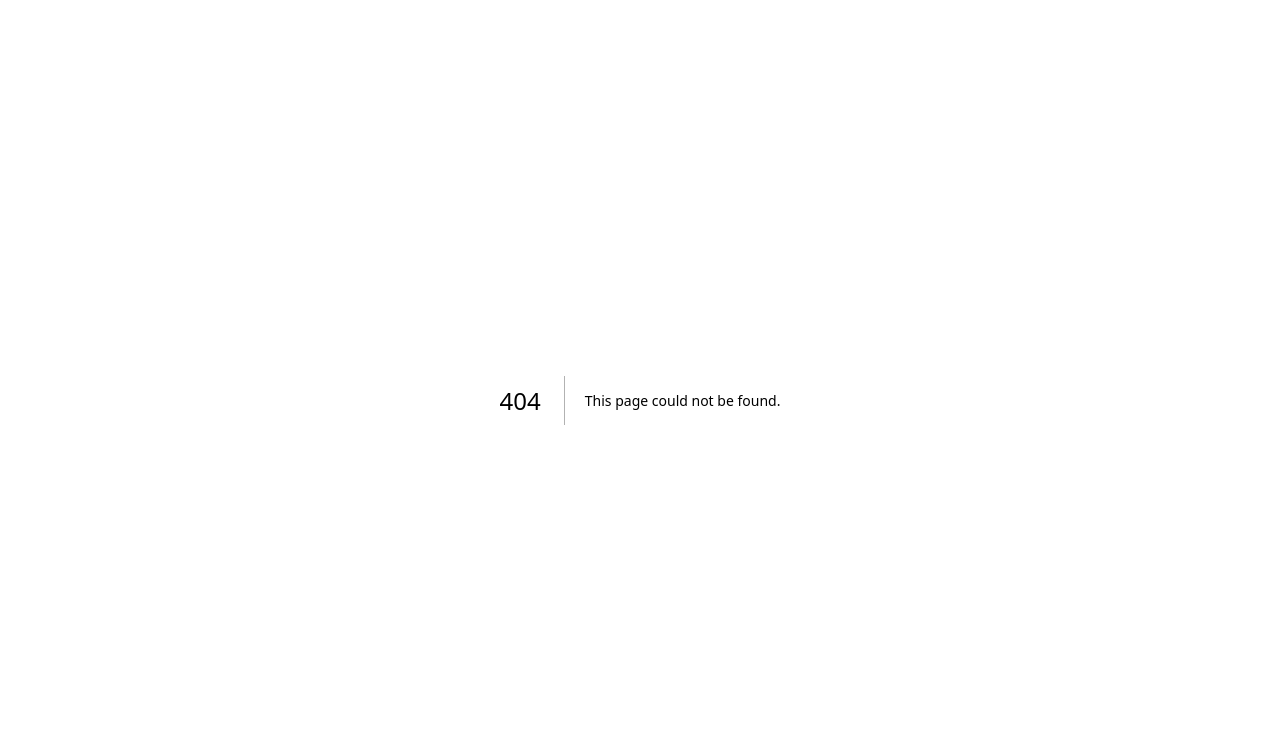
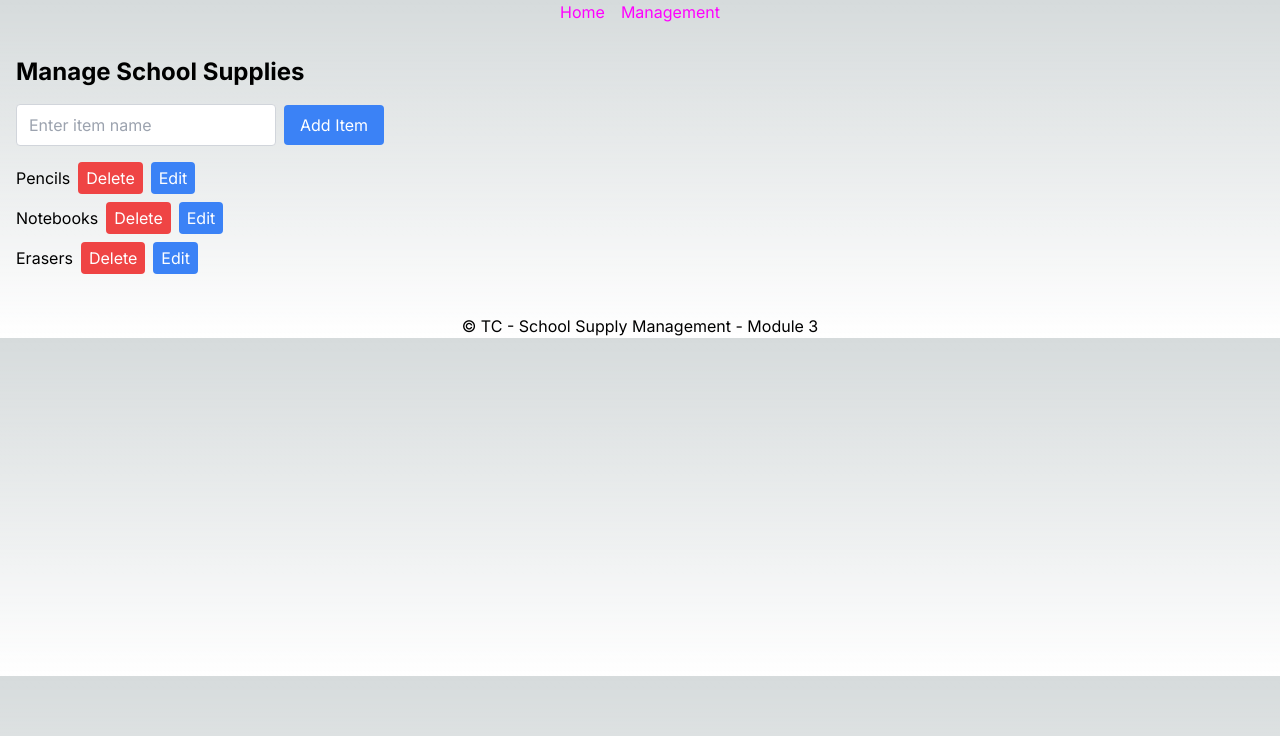
Before and after one commit to Tatyanac94/school-supply-management, a Next.js app: page /management in a window 1280 px wide. Before the commit this address had no page. Shown: the top 736 px of the page. Built offline with nearby package versions, Linux system fonts and the light colour scheme.

Commit message:
added code and styling

```diff
--- /dev/null
+++ b/src/ItemForm.jsx
@@ -0,0 +1,30 @@
+import React, { useState } from 'react';
+
+const ItemForm = ({ addItem }) => {
+  const [itemName, setItemName] = useState('');
+
+  const handleSubmit = (e) => {
+    e.preventDefault();
+    if (itemName.trim()) {
+      addItem(itemName);
+      setItemName('');
+    }
+  };
+
+  return (
+    <form onSubmit={handleSubmit} className="mb-4">
+      <input
+        type="text"
+        value={itemName}
+        onChange={(e) => setItemName(e.target.value)}
+        placeholder="Enter item name"
+        className="px-3 py-2 border border-gray-300 rounded mr-2"
+      />
+      <button type="submit" className="px-4 py-2 bg-blue-500 text-white rounded">
+        Add Item
+      </button>
+    </form>
+  );
+};
+
+export default ItemForm;
--- a/src/app/globals.css
+++ b/src/app/globals.css
@@ -1,6 +1,7 @@
-@tailwind base;
-@tailwind components;
-@tailwind utilities;
+@import 'tailwindcss/base';
+@import 'tailwindcss/components';
+@import 'tailwindcss/utilities';
+
 
 :root {
   --foreground-rgb: 0, 0, 0;
@@ -31,3 +32,16 @@ body {
     text-wrap: balance;
   }
 }
+
+/* Define custom text colors */
+.text-magenta {
+  color: magenta; /* Change this to your desired shade of magenta */
+}
+
+.text-magenta:hover {
+  color: darkmagenta; /* Change this to your desired shade of magenta */
+}
+
+.text-black {
+  color: black;
+}
--- a/src/app/layout.js
+++ b/src/app/layout.js
@@ -1,17 +1,31 @@
 import { Inter } from "next/font/google";
 import "./globals.css";
+import Link from "next/link";
 
 const inter = Inter({ subsets: ["latin"] });
 
 export const metadata = {
-  title: "Create Next App",
-  description: "Generated by create next app",
+  title: "My School Supplies",
+  description: "This list is for managing supplies.",
 };
 
 export default function RootLayout({ children }) {
   return (
     <html lang="en">
-      <body className={inter.className}>{children}</body>
+      <body className={inter.className}>
+        <header className="w-full">
+          <nav className="flex justify-center space-x-4">
+            <Link href="/" className="text-magenta hover:text-magenta">
+              Home
+            </Link>
+            <Link href="/management" className="text-magenta hover:text-magenta">
+              Management
+            </Link>
+          </nav>
+        </header>
+        {children}
+        <footer className="text-center">&copy; TC - School Supply Management - Module 3</footer>
+      </body>
     </html>
   );
 }
--- /dev/null
+++ b/src/app/management/page.jsx
@@ -0,0 +1,103 @@
+'use client';
+import React, { useState } from 'react';
+import ItemForm from '/src/ItemForm';
+
+const Management = () => {
+  const initialItems = [
+    { id: 1, name: 'Pencils' },
+    { id: 2, name: 'Notebooks' },
+    { id: 3, name: 'Erasers' },
+  ];
+
+  const [items, setItems] = useState(initialItems);
+  const [editItemId, setEditItemId] = useState(null);
+  const [editItemName, setEditItemName] = useState('');
+
+  const addItem = (itemName) => {
+    const newItem = {
+      id: Math.max(...items.map(item => item.id), 0) + 1,
+      name: itemName,
+    };
+    setItems([...items, newItem]);
+  };
+
+  const deleteItem = (itemId) => {
+    const updatedItems = items.filter(item => item.id !== itemId);
+    setItems(updatedItems);
+  };
+
+  const startEditing = (itemId, itemName) => {
+    setEditItemId(itemId);
+    setEditItemName(itemName);
+  };
+
+  const cancelEditing = () => {
+    setEditItemId(null);
+    setEditItemName('');
+  };
+
+  const saveEditedItem = () => {
+    const updatedItems = items.map(item => {
+      if (item.id === editItemId) {
+        return { ...item, name: editItemName };
+      }
+      return item;
+    });
+    setItems(updatedItems);
+    setEditItemId(null);
+    setEditItemName('');
+  };
+
+  return (
+    <div className="container mx-auto px-4 py-8">
+      <h1 className="text-2xl font-bold mb-4">Manage School Supplies</h1>
+      <ItemForm addItem={addItem} />
+      <ul>
+        {items.map(item => (
+          <li key={item.id} className="mb-2">
+            {editItemId === item.id ? (
+              <div className="flex items-center">
+                <input
+                  type="text"
+                  value={editItemName}
+                  onChange={(e) => setEditItemName(e.target.value)}
+                  className="px-3 py-2 border border-gray-300 rounded mr-2"
+                />
+                <button
+                  className="px-4 py-2 bg-green-500 text-white rounded mr-2"
+                  onClick={saveEditedItem}
+                >
+                  Save
+                </button>
+                <button
+                  className="px-4 py-2 bg-gray-500 text-white rounded"
+                  onClick={cancelEditing}
+                >
+                  Cancel
+                </button>
+              </div>
+            ) : (
+              <div className="flex items-center">
+                {item.name}
+                <button
+                  className="ml-2 px-2 py-1 bg-red-500 text-white rounded"
+                  onClick={() => deleteItem(item.id)}
+                >
+                  Delete
+                </button>
+                <button
+                  className="ml-2 px-2 py-1 bg-blue-500 text-white rounded"
+                  onClick={() => startEditing(item.id, item.name)}
+                >
+                  Edit
+                </button>
+              </div>
+            )}
+          </li>
+        ))}
+      </ul>
+    </div>
+  );
+};
+
+export default Management;
--- a/src/app/page.js
+++ b/src/app/page.js
@@ -1,113 +1,28 @@
-import Image from "next/image";
+"use client";
+import React, { useState, useEffect } from "react";
 
 export default function Home() {
+  const [items, setItems] = useState([]);
+
+  useEffect(() => {
+    const initialItems = [
+      { id: 1, name: 'Pencils' },
+      { id: 2, name: 'Notebooks' },
+      { id: 3, name: 'Erasers' },
+    ];
+    setItems(initialItems);
+  }, []);
+
   return (
-    <main className="flex min-h-screen flex-col items-center justify-between p-24">
-      <div className="z-10 max-w-5xl w-full items-center justify-between font-mono text-sm lg:flex">
-        <p className="fixed left-0 top-0 flex w-full justify-center border-b border-gray-300 bg-gradient-to-b from-zinc-200 pb-6 pt-8 backdrop-blur-2xl dark:border-neutral-800 dark:bg-zinc-800/30 dark:from-inherit lg:static lg:w-auto  lg:rounded-xl lg:border lg:bg-gray-200 lg:p-4 lg:dark:bg-zinc-800/30">
-          Get started by editing&nbsp;
-          <code className="font-mono font-bold">src/app/page.js</code>
-        </p>
-        <div className="fixed bottom-0 left-0 flex h-48 w-full items-end justify-center bg-gradient-to-t from-white via-white dark:from-black dark:via-black lg:static lg:h-auto lg:w-auto lg:bg-none">
-          <a
-            className="pointer-events-none flex place-items-center gap-2 p-8 lg:pointer-events-auto lg:p-0"
-            href="https://vercel.com?utm_source=create-next-app&utm_medium=appdir-template&utm_campaign=create-next-app"
-            target="_blank"
-            rel="noopener noreferrer"
-          >
-            By{" "}
-            <Image
-              src="/vercel.svg"
-              alt="Vercel Logo"
-              className="dark:invert"
-              width={100}
-              height={24}
-              priority
-            />
-          </a>
-        </div>
-      </div>
-
-      <div className="relative flex place-items-center before:absolute before:h-[300px] before:w-full sm:before:w-[480px] before:-translate-x-1/2 before:rounded-full before:bg-gradient-radial before:from-white before:to-transparent before:blur-2xl before:content-[''] after:absolute after:-z-20 after:h-[180px] after:w-full sm:after:w-[240px] after:translate-x-1/3 after:bg-gradient-conic after:from-sky-200 after:via-blue-200 after:blur-2xl after:content-[''] before:dark:bg-gradient-to-br before:dark:from-transparent before:dark:to-blue-700 before:dark:opacity-10 after:dark:from-sky-900 after:dark:via-[#0141ff] after:dark:opacity-40 before:lg:h-[360px] z-[-1]">
-        <Image
-          className="relative dark:drop-shadow-[0_0_0.3rem_#ffffff70] dark:invert"
-          src="/next.svg"
-          alt="Next.js Logo"
-          width={180}
-          height={37}
-          priority
-        />
-      </div>
-
-      <div className="mb-32 grid text-center lg:max-w-5xl lg:w-full lg:mb-0 lg:grid-cols-4 lg:text-left">
-        <a
-          href="https://nextjs.org/docs?utm_source=create-next-app&utm_medium=appdir-template&utm_campaign=create-next-app"
-          className="group rounded-lg border border-transparent px-5 py-4 transition-colors hover:border-gray-300 hover:bg-gray-100 hover:dark:border-neutral-700 hover:dark:bg-neutral-800/30"
-          target="_blank"
-          rel="noopener noreferrer"
-        >
-          <h2 className={`mb-3 text-2xl font-semibold`}>
-            Docs{" "}
-            <span className="inline-block transition-transform group-hover:translate-x-1 motion-reduce:transform-none">
-              -&gt;
-            </span>
-          </h2>
-          <p className={`m-0 max-w-[30ch] text-sm opacity-50`}>
-            Find in-depth information about Next.js features and API.
-          </p>
-        </a>
-
-        <a
-          href="https://nextjs.org/learn?utm_source=create-next-app&utm_medium=appdir-template-tw&utm_campaign=create-next-app"
-          className="group rounded-lg border border-transparent px-5 py-4 transition-colors hover:border-gray-300 hover:bg-gray-100 hover:dark:border-neutral-700 hover:dark:bg-neutral-800 hover:dark:bg-opacity-30"
-          target="_blank"
-          rel="noopener noreferrer"
-        >
-          <h2 className={`mb-3 text-2xl font-semibold`}>
-            Learn{" "}
-            <span className="inline-block transition-transform group-hover:translate-x-1 motion-reduce:transform-none">
-              -&gt;
-            </span>
-          </h2>
-          <p className={`m-0 max-w-[30ch] text-sm opacity-50`}>
-            Learn about Next.js in an interactive course with&nbsp;quizzes!
-          </p>
-        </a>
-
-        <a
-          href="https://vercel.com/templates?framework=next.js&utm_source=create-next-app&utm_medium=appdir-template&utm_campaign=create-next-app"
-          className="group rounded-lg border border-transparent px-5 py-4 transition-colors hover:border-gray-300 hover:bg-gray-100 hover:dark:border-neutral-700 hover:dark:bg-neutral-800/30"
-          target="_blank"
-          rel="noopener noreferrer"
-        >
-          <h2 className={`mb-3 text-2xl font-semibold`}>
-            Templates{" "}
-            <span className="inline-block transition-transform group-hover:translate-x-1 motion-reduce:transform-none">
-              -&gt;
-            </span>
-          </h2>
-          <p className={`m-0 max-w-[30ch] text-sm opacity-50`}>
-            Explore starter templates for Next.js.
-          </p>
-        </a>
-
-        <a
-          href="https://vercel.com/new?utm_source=create-next-app&utm_medium=appdir-template&utm_campaign=create-next-app"
-          className="group rounded-lg border border-transparent px-5 py-4 transition-colors hover:border-gray-300 hover:bg-gray-100 hover:dark:border-neutral-700 hover:dark:bg-neutral-800/30"
-          target="_blank"
-          rel="noopener noreferrer"
-        >
-          <h2 className={`mb-3 text-2xl font-semibold`}>
-            Deploy{" "}
-            <span className="inline-block transition-transform group-hover:translate-x-1 motion-reduce:transform-none">
-              -&gt;
-            </span>
-          </h2>
-          <p className={`m-0 max-w-[30ch] text-sm opacity-50 text-balance`}>
-            Instantly deploy your Next.js site to a shareable URL with Vercel.
-          </p>
-        </a>
-      </div>
-    </main>
+    <div className="container mx-auto px-4 py-8">
+      <h1 className="text-2xl font-bold mb-4">School Supplies</h1>
+      <ul>
+        {items.map(item => (
+          <li key={item.id} className="mb-2">
+            {item.name}
+          </li>
+        ))}
+      </ul>
+    </div>
   );
-}
+};
```
